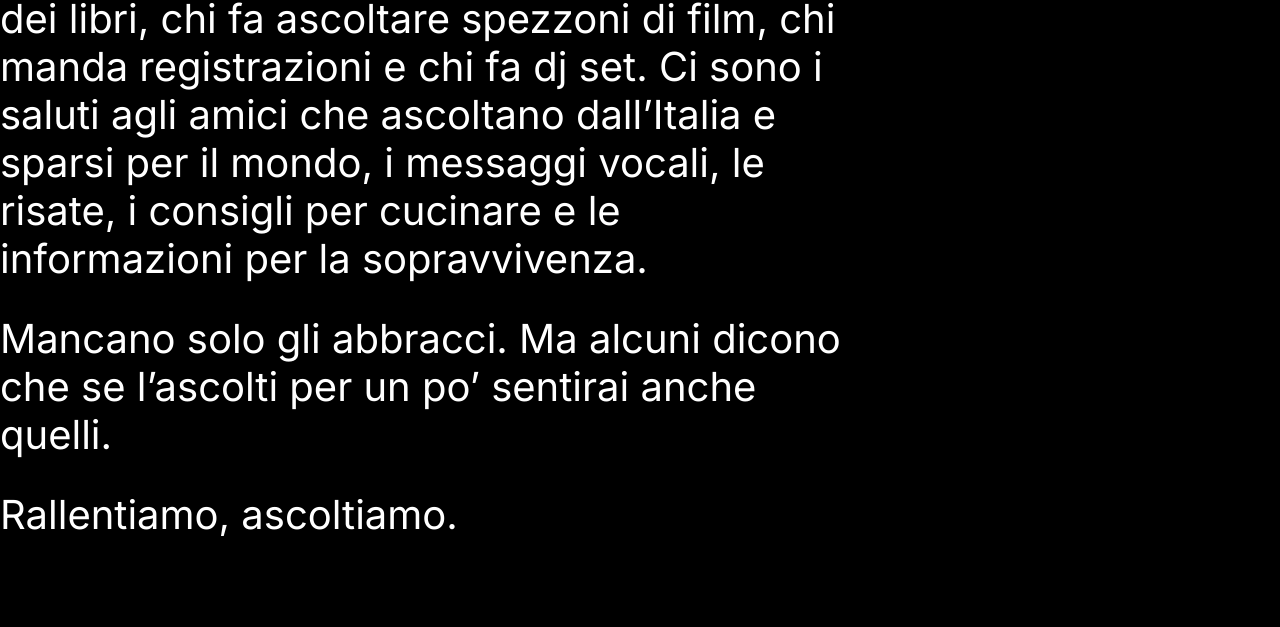
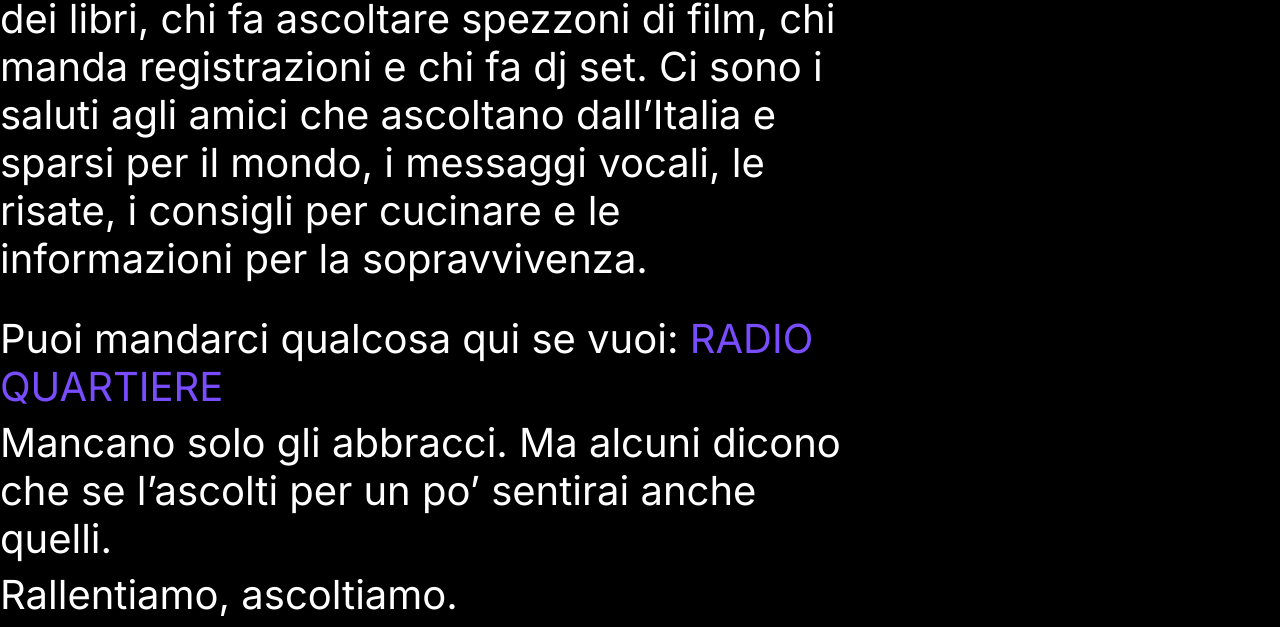
Before and after one commit to radioquartiere/radioquartiere-archive, a plain HTML site: page index.html in a window 1280 px wide. Shown: the part 718-1345 px from the top of the page. Before the commit the page ends 1265 px from the top, so only its background shows below. Drawn offline with nearby package versions, Linux system fonts and the light colour scheme; a script that the page names is missing.

Commit message:
fixed layout

```diff
--- a/index.html
+++ b/index.html
@@ -87,13 +87,15 @@
 		<div class="col-lg-8 content">
 			<h1><a href="mailto:radioquartieremilano@gmail.com">RADIO QUARTIERE</a> è una forma di socialità nella Milano in Quarantena del 2020. È una radio autoprodotta che nasce da un gruppo di amici che vivono nella zona Nord-Ovest della città e non vogliono rinunciare alla propria compagnia reciproca.</h1><br>
 			<h1>Il palinsesto è spontaneo: c’è la musica che si vuole condividere e ascoltare insieme, c’è chi racconta la città che rallenta, chi legge dei libri, chi fa ascoltare spezzoni di film, chi manda registrazioni e chi fa dj set. Ci sono i saluti agli amici che ascoltano dall’Italia e sparsi per il mondo, i messaggi vocali, le risate, i consigli per cucinare e le informazioni per la sopravvivenza.</h1><br>
-			<h1>Mancano solo gli abbracci. Ma alcuni dicono che se l’ascolti per un po’ sentirai anche quelli.</h1><br>
+			<h1>Puoi mandarci qualcosa qui se vuoi: <a href="mailto:radioquartieremilano@gmail.com">RADIO QUARTIERE</a></h1>
+			<h1>Mancano solo gli abbracci. Ma alcuni dicono che se l’ascolti per un po’ sentirai anche quelli.</h1>
 			<h1>Rallentiamo, ascoltiamo.</h1>
 		</div>
 		<div class="col-lg-4 content">
 			<iframe src="https://kiwiirc.com/client/irc.autistici.org:+6697/#radioquartiere" style="border:0; width:100%; height:450px;"></iframe>
 		</div>
 
+		</div>
 		</div>
 		</div>
 
```
